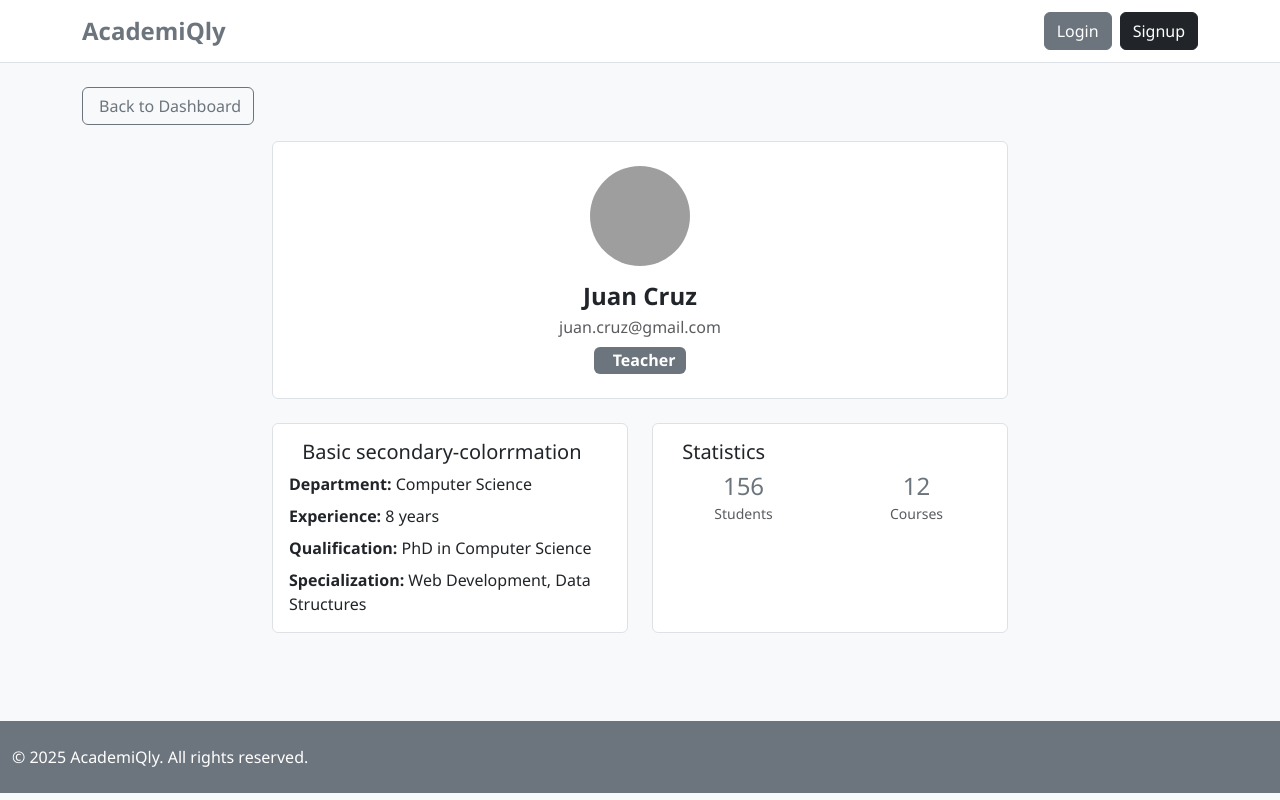
After one commit to Huerte/AcademiQly, a Django app: page /auth/view/teacher/1/ in a window 1280 px wide. The commit adds this page. Run offline with Django 4.2, Linux system fonts and the light colour scheme; some libraries are stand-ins or nearby versions; grey boxes are pictures that could not be loaded.

Commit message:
enhance: pages design improve

```diff
--- /dev/null
+++ b/src/account/templates/section/profile_teacher.html
@@ -0,0 +1,78 @@
+{% extends 'base.html' %}
+{% load static %}
+
+{% block title %}Teacher Profile{% endblock %}
+
+{% block content %}
+<div class="container py-4">
+    <div class="row mb-3">
+        <div class="col-12">
+            <a href="{% url 'teacher_dashboard' %}" class="btn btn-outline-secondary">
+                <i class="bi bi-arrow-left me-1"></i>Back to Dashboard
+            </a>
+        </div>
+    </div>
+    <div class="row justify-content-center">
+        <div class="col-lg-8">
+            <div class="card mb-4">
+                <div class="card-body text-center py-4">
+                    <div class="profile-avatar mb-3">
+                        <img src="{% static 'image/default-profile.png' %}" alt="Profile Picture" class="rounded-circle" width="100" height="100">
+                    </div>
+                    <h2 class="h4 fw-bold text-dark mb-1">Juan Cruz</h2>
+                    <p class="text-muted mb-2">juan.cruz@gmail.com</p>
+                    <span class="badge bg-secondary-color fs-6">
+                        <i class="bi bi-person-check me-1"></i>
+                        Teacher
+                    </span>
+                </div>
+            </div>
+
+            <div class="row">
+                <div class="col-md-6 mb-3">
+                    <div class="card h-100">
+                        <div class="card-body">
+                            <h5 class="card-title">
+                                <i class="bi bi-secondary-color-circle text-secondary-color me-2"></i>
+                                Basic secondary-colorrmation
+                            </h5>
+                            <div class="mb-2">
+                                <strong>Department:</strong> Computer Science
+                            </div>
+                            <div class="mb-2">
+                                <strong>Experience:</strong> 8 years
+                            </div>
+                            <div class="mb-2">
+                                <strong>Qualification:</strong> PhD in Computer Science
+                            </div>
+                            <div class="mb-0">
+                                <strong>Specialization:</strong> Web Development, Data Structures
+                            </div>
+                        </div>
+                    </div>
+                </div>
+                <div class="col-md-6 mb-3">
+                    <div class="card h-100">
+                        <div class="card-body">
+                            <h5 class="card-title">
+                                <i class="bi bi-graph-up text-secondary-color me-2"></i>
+                                Statistics
+                            </h5>
+                            <div class="row text-center">
+                                <div class="col">
+                                    <div class="h4 text-secondary-color mb-0">156</div>
+                                    <small class="text-muted">Students</small>
+                                </div>
+                                <div class="col">
+                                    <div class="h4 text-secondary-color mb-0">12</div>
+                                    <small class="text-muted">Courses</small>
+                                </div>
+                            </div>
+                        </div>
+                    </div>
+                </div>
+            </div>
+        </div>
+    </div>
+</div>
+{% endblock %}
--- a/src/account/urls.py
+++ b/src/account/urls.py
@@ -7,4 +7,8 @@ urlpatterns = [
     path('register/', views.register_page, name='register_page'),
     path('login/user/', views.login_user, name='login_user'),
     path('register/user/', views.register_user, name='register_user'),
+    path('profile/teacher/', views.profile_teacher, name='profile_teacher'),
+    path('profile/student/', views.profile_student, name='profile_student'),
+    path('view/teacher/<int:teacher_id>/', views.view_teacher_profile, name='view_teacher_profile'),
+    path('view/student/<int:student_id>/', views.view_student_profile, name='view_student_profile'),
 ]
--- a/src/account/views.py
+++ b/src/account/views.py
@@ -7,8 +7,17 @@ def login_page(request):
 def register_page(request):
     return render(request, 'auth/register.html')
 
-def profile_page(request):
-    return render(request, 'section/profile.html')
+def profile_teacher(request):
+    return render(request, 'section/profile_teacher.html')
+
+def profile_student(request):
+    return render(request, 'section/profile_student.html')
+
+def view_teacher_profile(request, teacher_id):
+    return render(request, 'section/profile_teacher.html')
+
+def view_student_profile(request, student_id):
+    return render(request, 'section/profile_student.html')
 
 def login_user(request):
     if request.method == 'POST':
--- a/src/templates/components/header.html
+++ b/src/templates/components/header.html
@@ -7,6 +7,26 @@
             {% if not request.user.is_authenticated %}
                 <a class="btn btn-secondary me-2" href="{% url 'login_page' %}">Login</a>
                 <a class="btn btn-dark" href="{% url 'register_page' %}">Signup</a>
+            {% else %}
+                <div class="dropdown me-3">
+                    <button class="btn btn-outline-primary dropdown-toggle" type="button" data-bs-toggle="dropdown">
+                        <i class="bi bi-people me-1"></i>Browse Users
+                    </button>
+                    <ul class="dropdown-menu">
+                        <li><a class="dropdown-item" href="{% url 'view_teacher_profile' teacher_id=1 %}">
+                            <i class="bi bi-person-check me-2"></i>Juan Cruz (Teacher)
+                        </a></li>
+                        <li><a class="dropdown-item" href="{% url 'view_student_profile' student_id=1 %}">
+                            <i class="bi bi-person me-2"></i>Berto Smith (Student)
+                        </a></li>
+                        <li><a class="dropdown-item" href="{% url 'view_student_profile' student_id=2 %}">
+                            <i class="bi bi-person me-2"></i>Maria Reyes (Student)
+                        </a></li>
+                        <li><a class="dropdown-item" href="{% url 'view_student_profile' student_id=3 %}">
+                            <i class="bi bi-person me-2"></i>Robert Johnson (Student)
+                        </a></li>
+                    </ul>
+                </div>
             {% endif %}
         </div>
     </div>
```
Also changed, not shown: src/account/templates/section/profile.html (deleted, +0 -84 lines), src/account/templates/section/profile_student.html (added, +75 -0 lines), src/dashboard/templates/section/student_dashboard.html (+15 -4 lines), src/dashboard/templates/section/teacher_dashboard.html (+9 -2 lines), src/room/templates/activity_teacher.html (+10 -2 lines), src/room/templates/announcement.html (+11 -2 lines), src/room/templates/room-student.html (+6 -2 lines), src/room/templates/room.html (+12 -4 lines).
